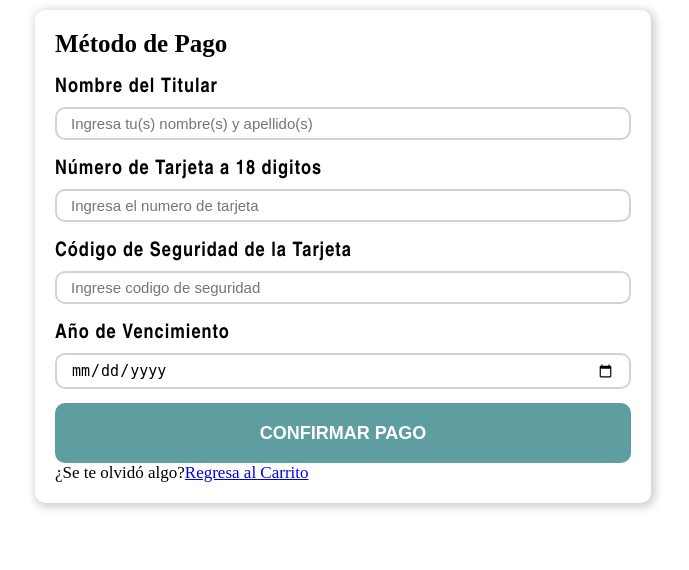
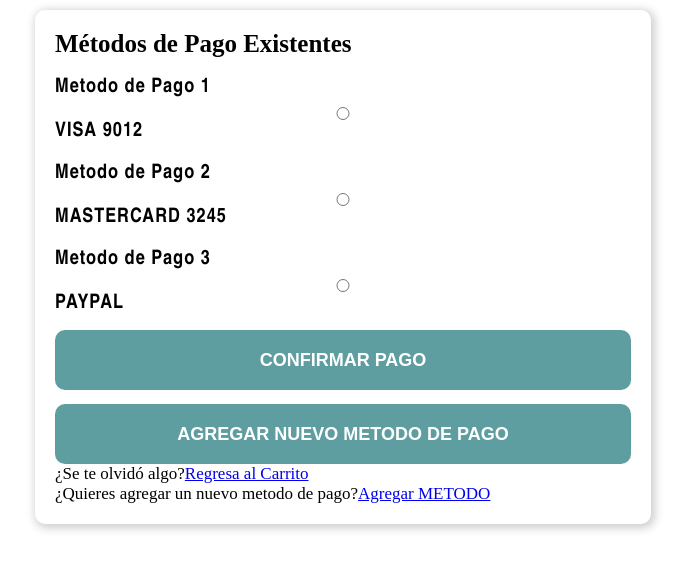
Before and after one commit to adairo/technodrome, a PHP site: page /views/metodopago.php in a window 1280 px wide. Shown: the top 570 px of the page, without its empty margins (297-986 px from the left). Run offline with PHP 8.4, Linux system fonts and the light colour scheme.

Commit message:
prueba 1

```diff
--- a/controller/mainController.php
+++ b/controller/mainController.php
@@ -53,6 +53,12 @@ class MainController{
         include_once(ROOT_DIRECTORY . '/views/footer.php');
     }
 
+    function showNewMetodoPago(){
+        include_once(ROOT_DIRECTORY . '/views/header.php');
+        include_once(ROOT_DIRECTORY . '/views/NuevoMetodoPago.php');
+        include_once(ROOT_DIRECTORY . '/views/footer.php');
+    }
+
 
     function showPedidos(){
         include_once(ROOT_DIRECTORY . '/views/header.php');
--- a/views/metodopago.php
+++ b/views/metodopago.php
@@ -1,31 +1,31 @@
 <link rel='stylesheet' href='style/css/global.css'>
 <link rel='stylesheet' href='style/css/signup.css'>
 <div id='main-div'>
-  <h1>Método de Pago</h1>
+  <h1>Métodos de Pago Existentes</h1>
   <form method='post' class='data-form'>
     <label>
-      Nombre del Titular
-      <input type='text' placeholder='Ingresa tu(s) nombre(s) y apellido(s)'>
+      Metodo de Pago 1
+      <input type="radio" name="metodo1" value="1">VISA 9012
     </label>
 
     <label>
-      Número de Tarjeta a 18 digitos
-      <input type='number' placeholder='Ingresa el numero de tarjeta'>
+      Metodo de Pago 2
+      <input type="radio" name="metodo2" value="2">MASTERCARD 3245
     </label>
 
     <label>
-      Código de Seguridad de la Tarjeta
-      <input type='password' placeholder='Ingrese codigo de seguridad'>
+      Metodo de Pago 3
+      <input type="radio" name="metodo3" value="3">PAYPAL
     </label>
 
-    <label>
-      Año de Vencimiento
-      <input type='date' placeholder='Ingrese fecha de vencimiento'>
-    </label>
+    <input  class='button-form' type='submit' value='CONFIRMAR PAGO'>
 
-    <input class='button-form' type='submit' value='CONFIRMAR PAGO'>
+    <div>
+    <a href="index.php?method=showNewMetodoPago"><button class="button-form">AGREGAR NUEVO METODO DE PAGO</button></a>
+    </div>
 
   </form>
 
   <p>¿Se te olvidó algo?<a href="index.php?method=showShoppingCar">Regresa al Carrito</a></p>
+  <p>¿Quieres agregar un nuevo metodo de pago?<a href="index.php?method=showNewMetodoPago">Agregar METODO</a></p>
 </div>
```
Also changed, not shown: views/NuevoMetodoPago.php (added, +31 -0 lines).
